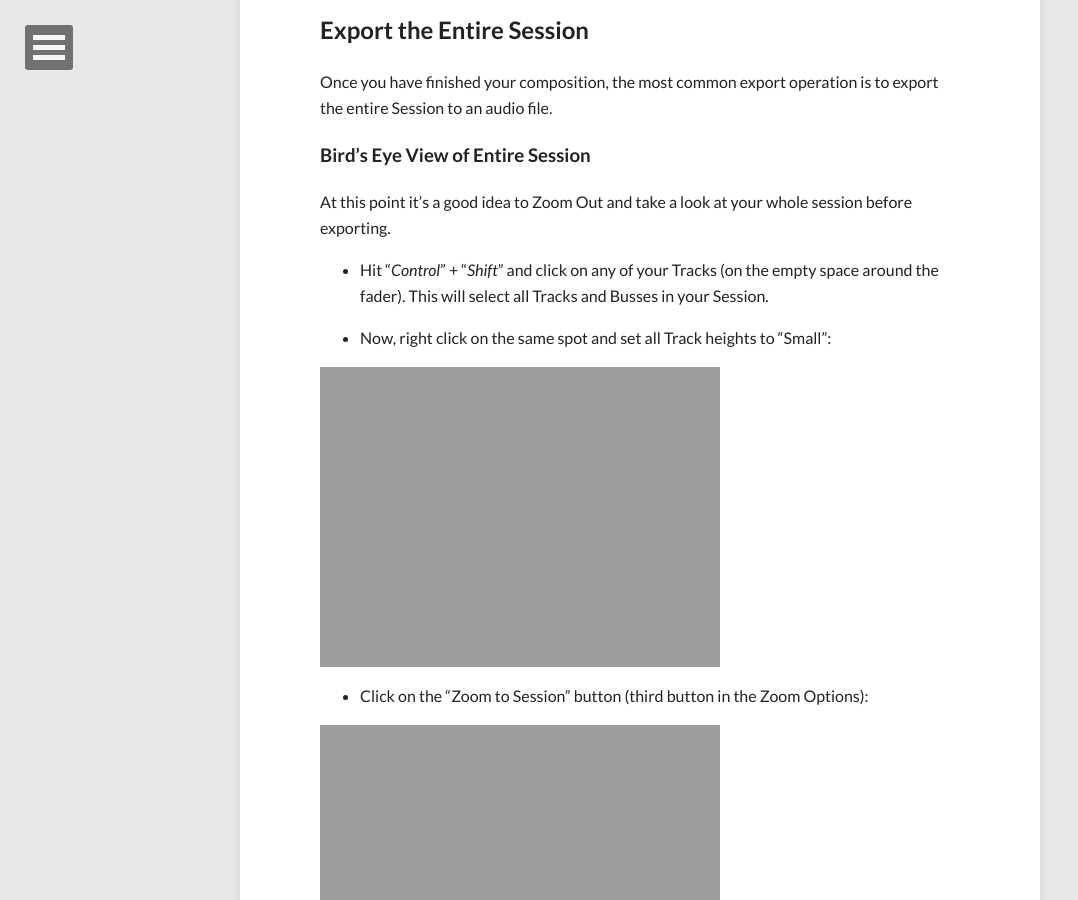
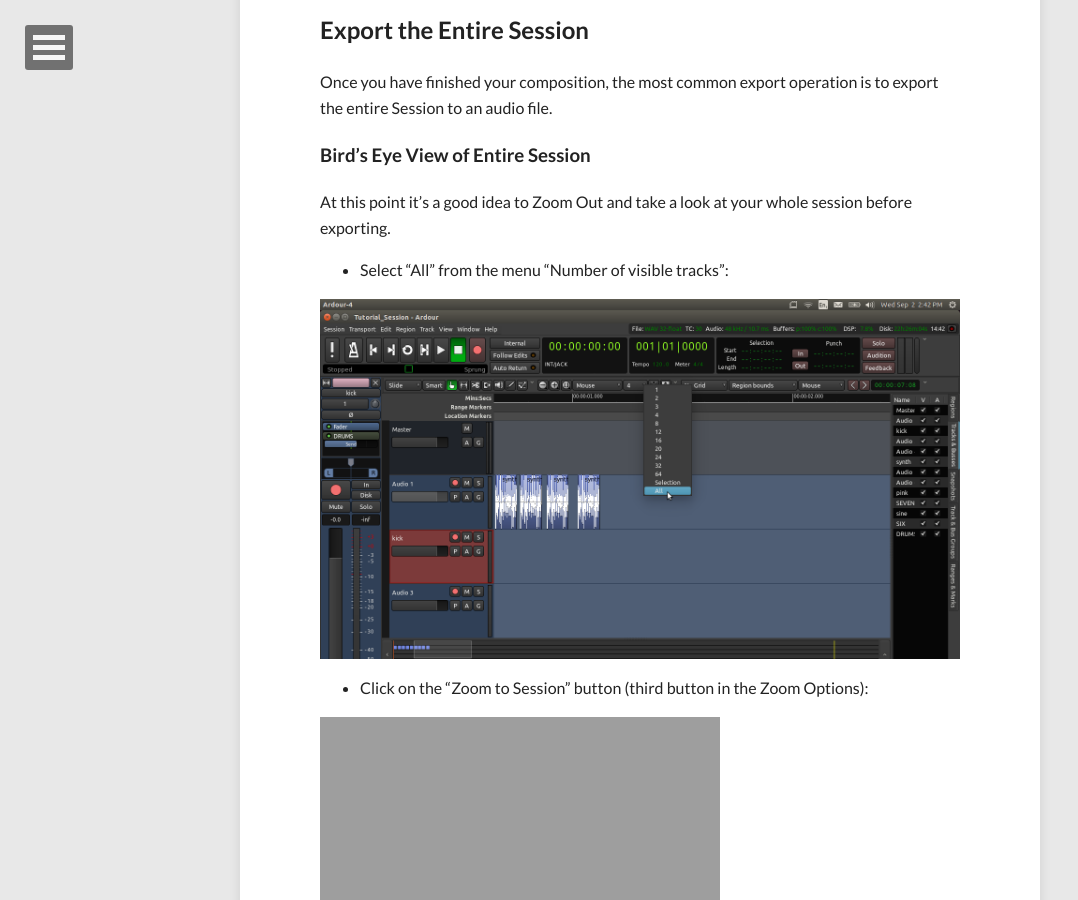
Before and after one commit to brunoruviaro/ardour4-tutorial, a Jekyll site: the page built from _posts/2014-06-30-exporting-a-session.md, in a window 1280 px wide and 900 px high, scrolled down 614 px. Shown: the whole window, without its empty margins (0-1078 px from the left). Built offline with Jekyll 4.4.1, drawn with Linux system fonts in a browser that asks for light colours; nearby versions of some CDN libraries; some of the changed text lies outside the part shown.

Commit message:
Update export-session txt png

```diff
--- a/_posts/2014-06-30-exporting-a-session.md
+++ b/_posts/2014-06-30-exporting-a-session.md
@@ -22,19 +22,17 @@
 
 At this point it's a good idea to Zoom Out and take a look at your whole session before exporting.
 
-* Hit "*Control*" + "*Shift*" and click on any of your Tracks (on the empty space around the fader). This will select all Tracks and Busses in your Session.
+* Select "All" from the menu "Number of visible tracks":
 
-* Now, right click on the same spot and set all Track heights to "Small":
-
-![track heights]({{ site.url }}/images/Ardour3_Track_Height.png)
+![track heights]({{ site.url }}/images/Ardour4_Track_Height.png)
 
 * Click on the "Zoom to Session" button (third button in the Zoom Options):
 
-![zoom options]({{ site.url }}/images/Ardour3_Zoom_Options.png)
+![zoom options]({{ site.url }}/images/Ardour4_Zoom_Options)
 
 * You should now have a nice overview of your whole session, like this:
 
-![birds eye view]({{ site.url }}/images/Ardour3_Export_Session_Birds_Eye_View.png)
+![birds eye view]({{ site.url }}/images/Ardour4_Export_Session_Birds_Eye_View.png)
 
 Listen to your piece one last time and make sure you hear everything the way you want (any Solo or Mute button you forgot to deactivate? Any volume adjusment left to do? etc.)
 
@@ -42,12 +40,12 @@
 
 Finally, make sure the *Start* and *End* markers are in the right place.
 
-![start]({{ site.url }}/images/Ardour3_Export_Session_Start.png)
-![end]({{ site.url }}/images/Ardour3_Export_Session_End.png)
+![start]({{ site.url }}/images/Ardour4_Export_Session_Start.png)
+![end]({{ site.url }}/images/Ardour4_Export_Session_End.png)
 
 Everything included between the *Start* and *End* Location Markers in the Timeline will be exported, so you have to set the markers first if they are not in the correct position. In the image below, clearly the End marker is too far to the right in the timeline. This will result in a huge silence after the end of the piece (that is, between the last Region and the End marker).
 
-![export session]({{ site.url }}/images/Ardour3_Export_Session_Start_End_ARROWS.png)
+![export session]({{ site.url }}/images/Ardour4_Export_Session_Start_End_ARROWS.png)
 
 If your End marker is too far after the end of your piece, click and drag it to the left until it is pretty close to the end of the very last Region of your composition.
 
@@ -55,7 +53,7 @@
 
 To Export a Session, use the top menu: *Session > Export > Export to Audio File(s)...*. This will open up a dialogue box with several options.
 
-![export session dialog]({{ site.url }}/images/Ardour3_Export_Session2.png)
+![export session dialog]({{ site.url }}/images/Ardour4_Export_Session_Window_1.png)
 
 * **Preset**: this is *NOT* where you write the file name. Don't worry about this field now.
 * **Format**: this allows you to choose the file format (WAV, MP3, OGG, FLAC, etc.). The default is CD (Red Book), which will give you a WAV file.
@@ -69,7 +67,7 @@
 
 ## Advanced Options
 
-Click on the little triangle next to "*Time span and channel options*" in case you need to access advanced export options.
+Click on the tabs "*Time span*" and "*Channels*" in case you need to access advanced export options.
 
 Continuing
 ----------
```
Also changed, not shown: images/Ardour4_Export_Session_Birds_Eye_View.png (added), images/Ardour4_Export_Session_End.png (added), images/Ardour4_Export_Session_Start.png (added), images/Ardour4_Export_Session_Start_End_ARROWS.png (added), images/Ardour4_Export_Session_Start_End_Marker.png (added), images/Ardour4_Export_Session_Window_1.png (added), images/Ardour4_Track_Height.png (added).
